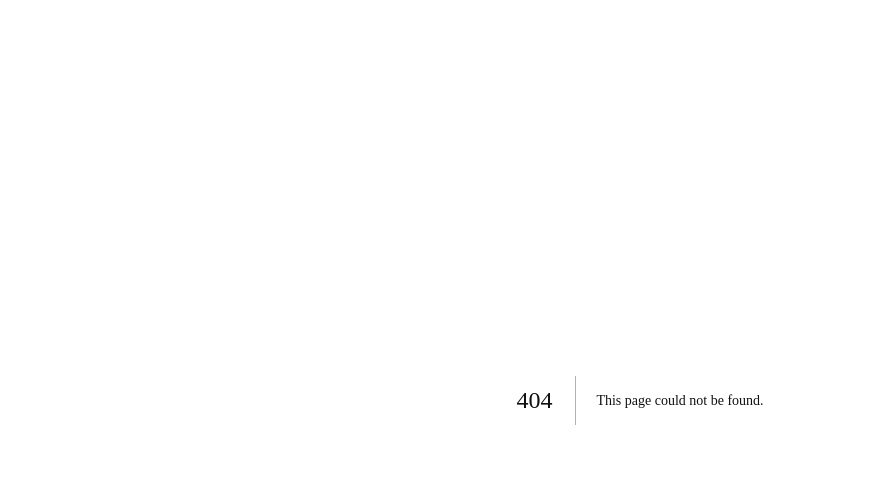
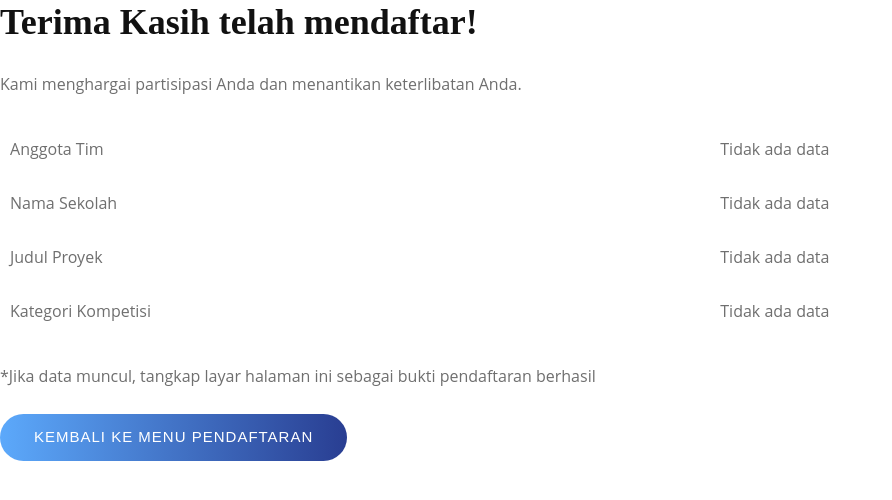
Before and after one commit to iysaofficial/officialniseef, a Next.js app: page /registration/thankyouindo in a window 1280 px wide. Before the commit this address had no page. Shown: the top 500 px of the page, without its empty margins (0-892 px from the left). Built offline with nearby package versions, Linux system fonts and the light colour scheme.

Commit message:
update kategori -k

```diff
--- /dev/null
+++ b/src/pages/registration/thankyouindo.js
@@ -0,0 +1,53 @@
+"use client";
+import Link from "next/link";
+import { useSearchParams } from "next/navigation";
+
+function ThankYouIndo() {
+  const searchParams = useSearchParams();
+
+  const namaLengkap = searchParams.get("namaLengkap") || "Tidak ada data";
+  const projectTitle = searchParams.get("projectTitle") || "Tidak ada data";
+  const category = searchParams.get("category") || "Tidak ada data";
+  const namasekolah = searchParams.get("namasekolah") || "Tidak ada data";
+
+  return (
+    <section className="thankyou">
+      <div>
+        <h1>Terima Kasih telah mendaftar!</h1>
+        <p>Kami menghargai partisipasi Anda dan menantikan keterlibatan Anda.</p>
+
+        <table className="thankyou-table">
+          <tbody>
+            <tr>
+              <td><strong>Anggota Tim</strong></td>
+              <td>{namaLengkap}</td>
+            </tr>
+            <tr>
+              <td><strong>Nama Sekolah</strong></td>
+              <td>{namasekolah}</td>
+            </tr>
+            <tr>
+              <td><strong>Judul Proyek</strong></td>
+              <td>{projectTitle}</td>
+            </tr>
+            <tr>
+              <td><strong>Kategori Kompetisi</strong></td>
+              <td>{category}</td>
+            </tr>
+          </tbody>
+        </table>
+
+        <p>
+          <strong>*Jika data muncul, tangkap layar halaman ini sebagai bukti pendaftaran berhasil</strong>
+        </p>
+        <Link href="/registration/homeindo" legacyBehavior>
+        <a className="btn btn-custom">
+          Kembali ke menu pendaftaran
+        </a>
+        </Link>
+      </div>
+    </section>
+  );
+}
+
+export default ThankYouIndo;
```
